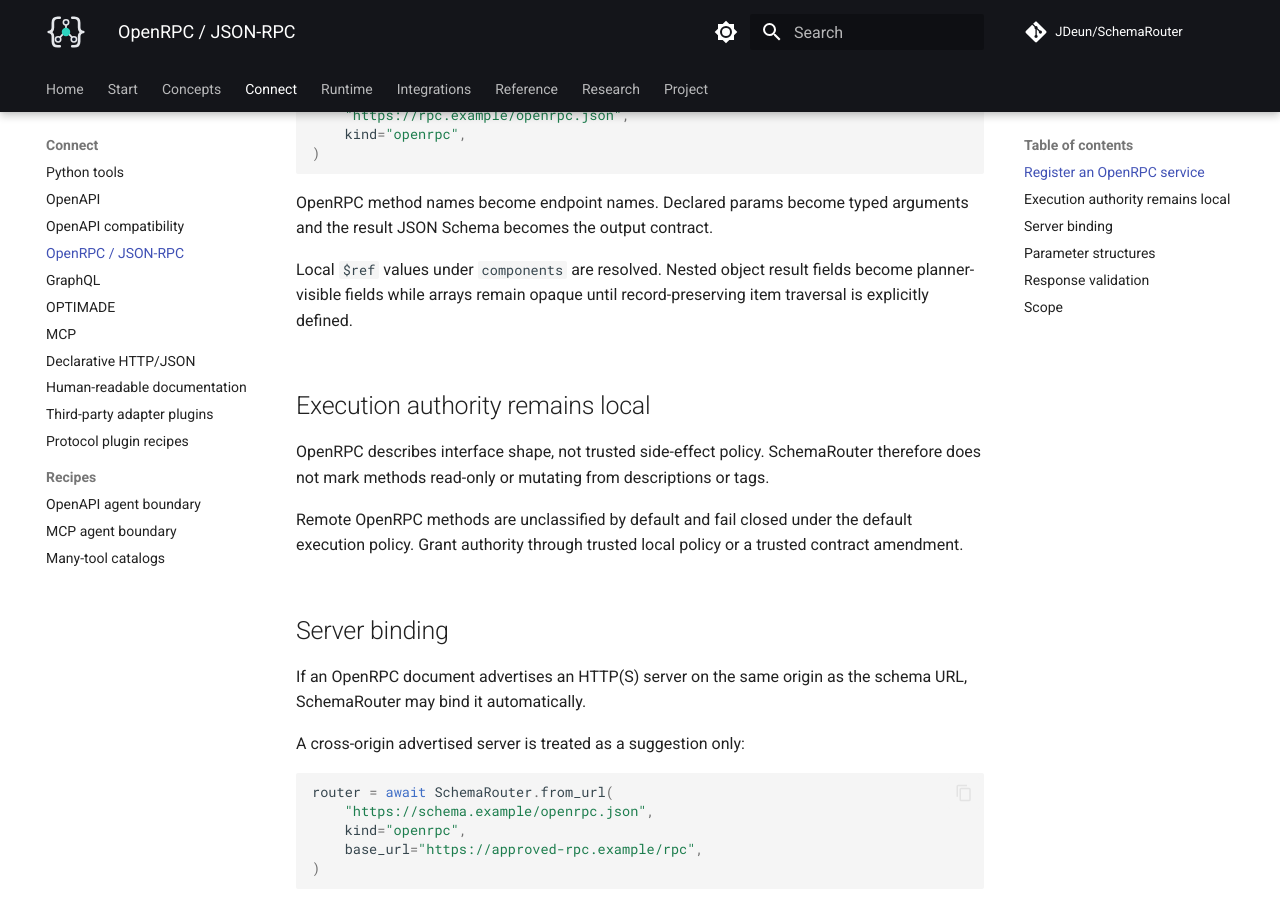
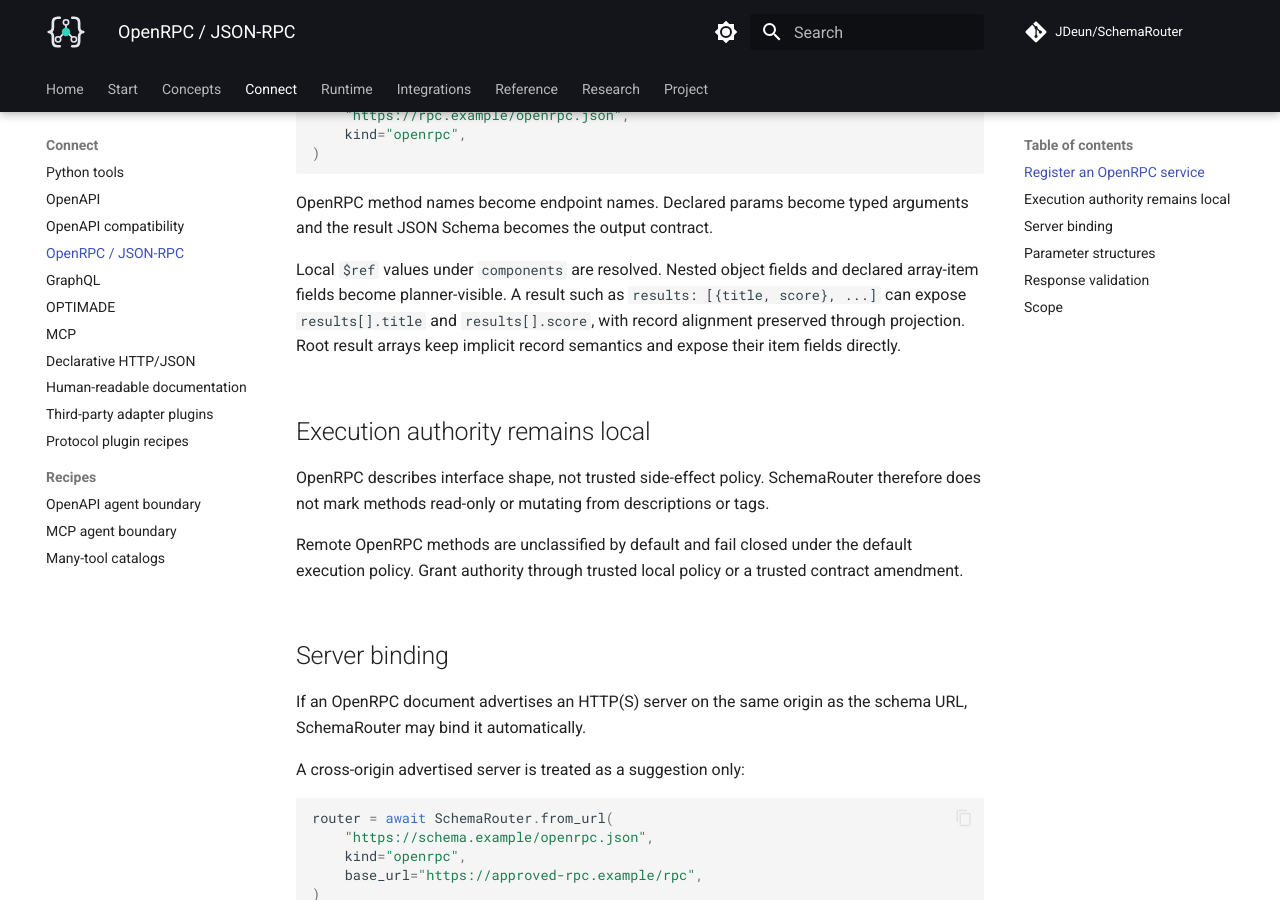
Before and after one commit to JDeun/SchemaRouter, an MkDocs documentation site: the page built from docs/guides/openrpc.md, in a window 1280 px wide and 900 px high, scrolled down 350 px. Built offline with MkDocs 1.6.1 and Material for MkDocs 9.7.7, drawn with Linux system fonts in a browser that asks for light colours; comment, search, counter and statistics services are not loaded.

Commit message:
docs: describe OpenRPC array-item fields

```diff
--- a/docs/guides/openrpc.md
+++ b/docs/guides/openrpc.md
@@ -15,9 +15,10 @@
 OpenRPC method names become endpoint names. Declared params become typed arguments and the result
 JSON Schema becomes the output contract.
 
-Local `$ref` values under `components` are resolved. Nested object result fields become
-planner-visible fields while arrays remain opaque until record-preserving item traversal is
-explicitly defined.
+Local `$ref` values under `components` are resolved. Nested object fields and declared array-item
+fields become planner-visible. A result such as `results: [{title, score}, ...]` can expose
+`results[].title` and `results[].score`, with record alignment preserved through projection.
+Root result arrays keep implicit record semantics and expose their item fields directly.
 
 ## Execution authority remains local
 
```
